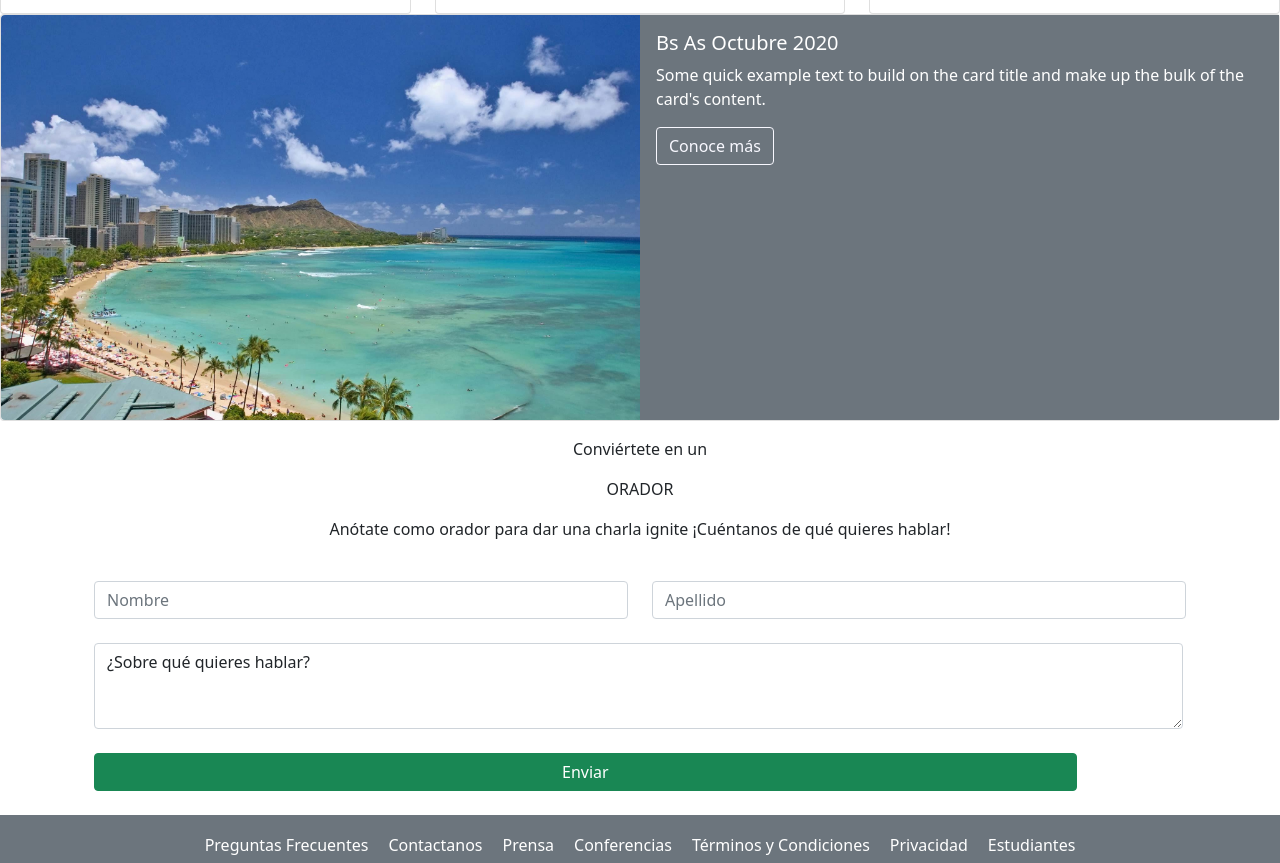
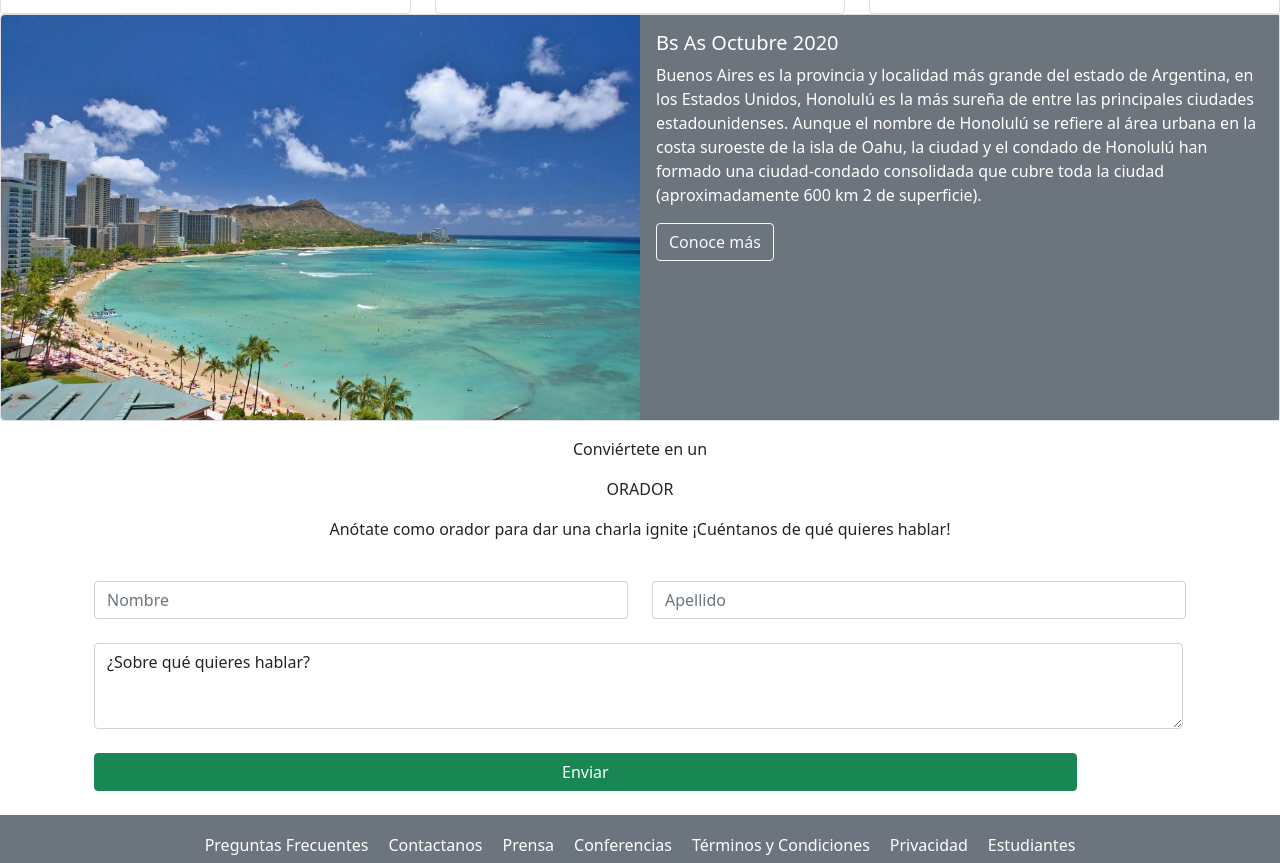
Before and after one commit to eriprieto/Conf-Bs-As, a plain HTML site: page index.html in a window 1280 px wide. Shown: the part 1535-2398 px from the top of the page. Drawn offline with nearby package versions, Linux system fonts and the light colour scheme.

Commit message:
Update index.html

```diff
--- a/index.html
+++ b/index.html
@@ -108,8 +108,7 @@
             <div class="text-white bg-secondary" style="width: 50%;">
                 <div class="card-body">
                 <h5 class="card-title">Bs As Octubre 2020</h5>
-                <p class="card-text">Some quick example text to build on the card title and make up the bulk of the
-                  card's content.</p>
+                <p class="card-text">Buenos Aires es la provincia y localidad más grande del estado de Argentina, en los Estados Unidos, Honolulú es la más sureña de entre las principales ciudades estadounidenses. Aunque el nombre de Honolulú se refiere al    área urbana en la costa suroeste de la isla de Oahu, la ciudad y el condado de Honolulú han formado una ciudad-condado consolidada que cubre toda la ciudad (aproximadamente 600 km 2 de superficie).</p>
                 <button style="color: ghostwhite; border-color: ghostwhite;" type="button" class="btn btn-outline-secondary">Conoce más</button>
               </div>
             </div>
```
